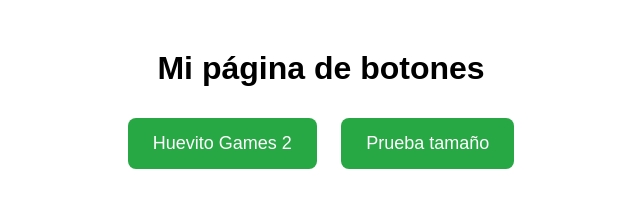
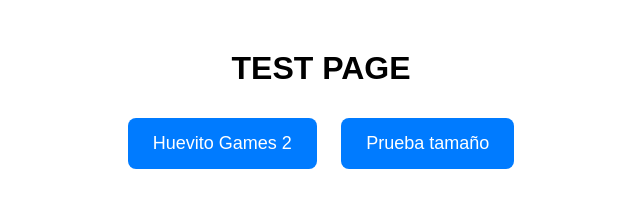
Before and after one commit to huevito-games/jb, a plain HTML site: page index.html in a window 1280 px wide. Shown: the whole page, without its empty margins (319-959 px from the left). Drawn offline with Linux system fonts and the light colour scheme.

Commit message:
Update button styles and page title

```diff
--- a/index.html
+++ b/index.html
@@ -16,20 +16,20 @@
             margin: 10px;
             font-size: 18px;
             color: white;
-            background-color: #28a745; /* Verde */
+            background-color: #007BFF;
             border: none;
             border-radius: 8px;
             cursor: pointer;
             text-decoration: none;
         }
         .btn:hover {
-            background-color: #1e7e34;
+            background-color: #0056b3;
         }
     </style>
 </head>
 <body>
 
-    <h1>Mi página de botones</h1>
+    <h1>TEST PAGE</h1>
 
     <!-- Botones -->
     <a href="https://huevitogames.home.kg" class="btn">Huevito Games 2</a>
```
